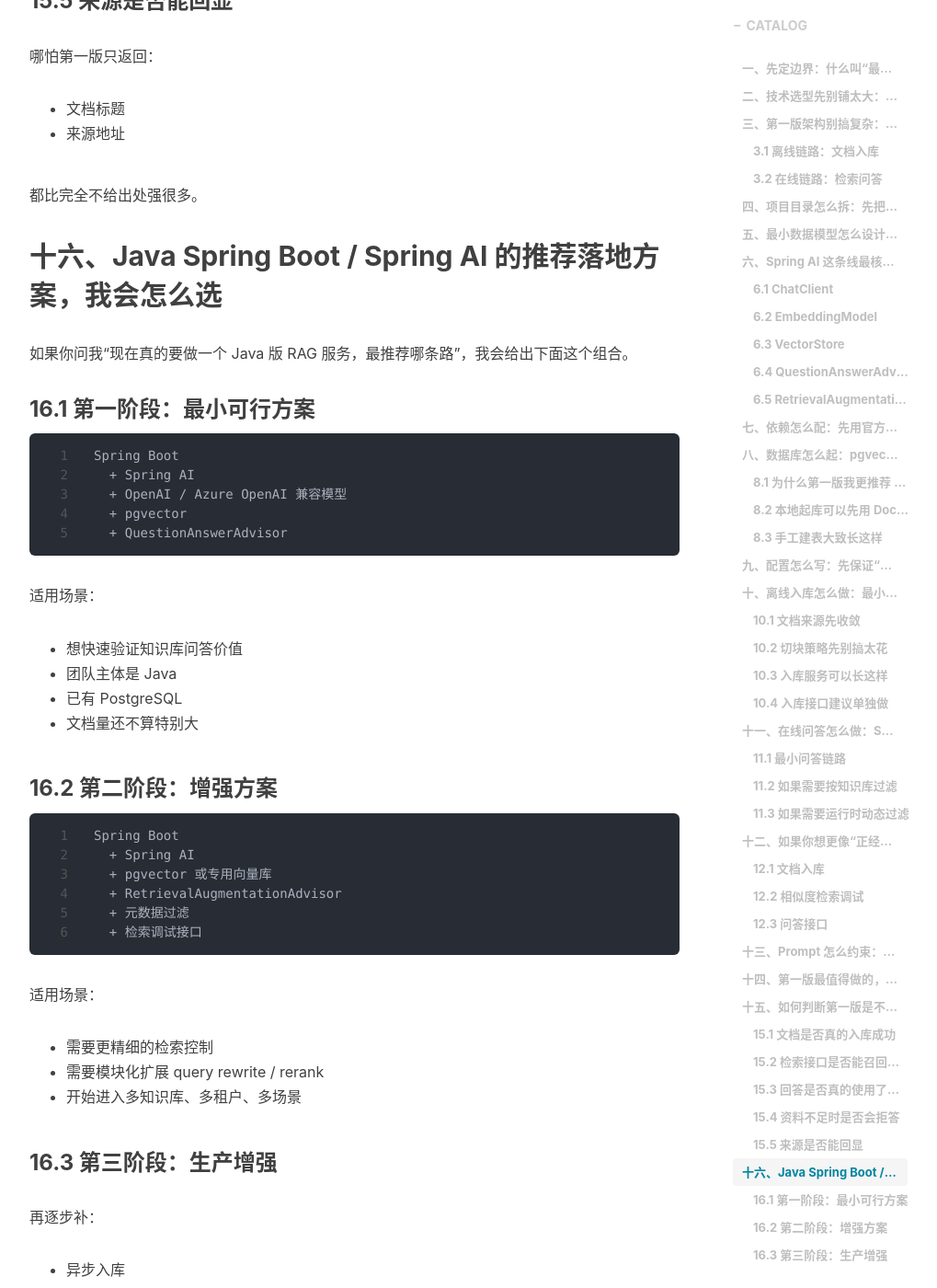
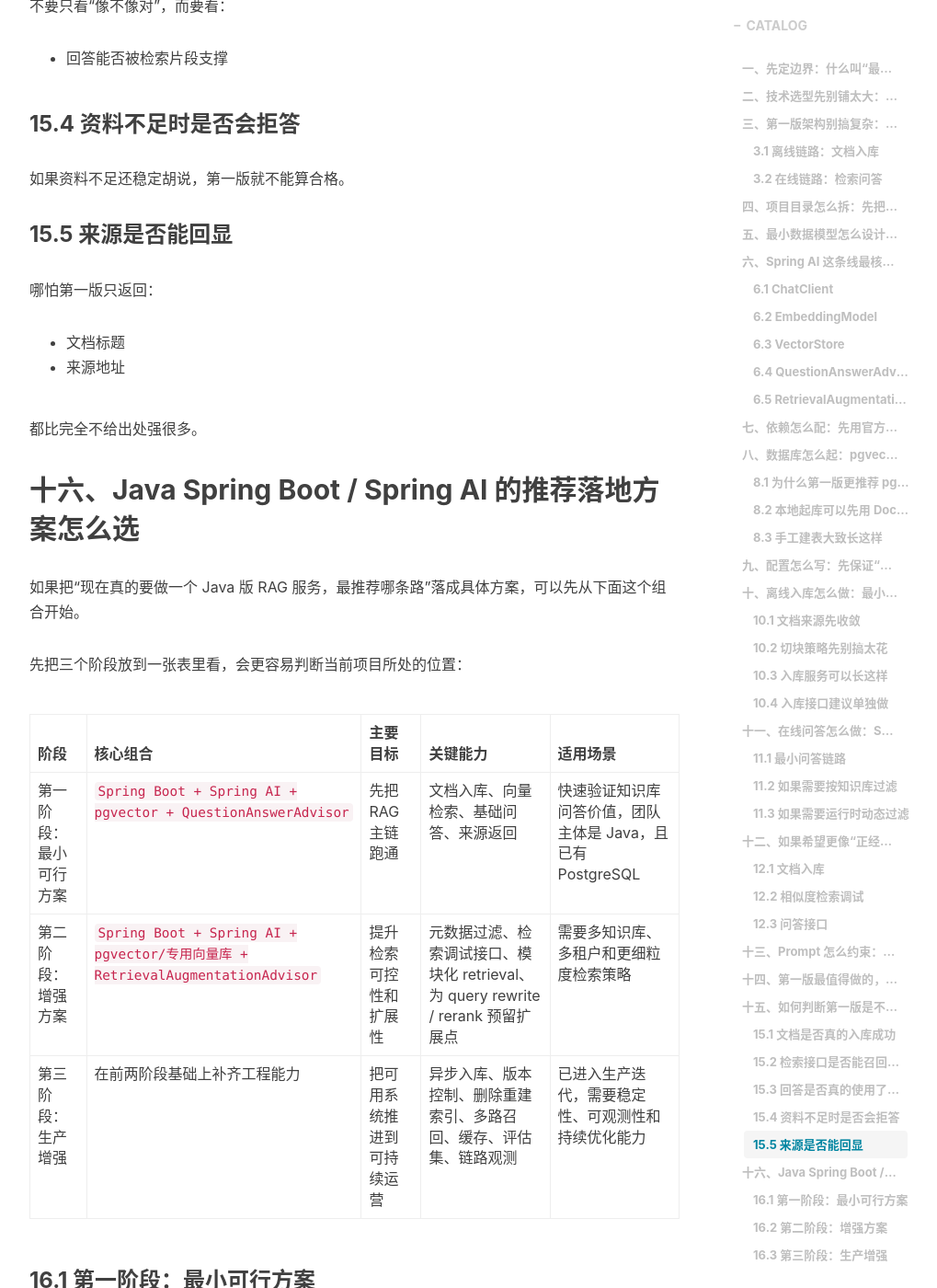
Before and after one commit to zxNchuPG/zxNchuPG.github.io, a Jekyll site: the page built from _posts/2026-06-08-最小RAG项目落地.markdown, in a window 1280 px wide and 1400 px high, scrolled down 18212 px. Shown: the whole window at 92% size, without its empty margins (233-1252 px from the left). Built offline with Jekyll 4.4.1, drawn with Linux system fonts in a browser that asks for light colours; nearby versions of some CDN libraries; comment, search, counter and statistics services are not loaded; some of the changed text lies outside the part shown.

Commit message:
perf(参考资料格式调整):

````diff
--- a/_posts/2026-06-08-最小RAG项目落地.markdown
+++ b/_posts/2026-06-08-最小RAG项目落地.markdown
@@ -7,10 +7,12 @@ header-img:  "img/bg/bg-scattered.png"
 catalog:     true
 tags:
   - 学习笔记
-  - AI
   - RAG
+  - 知识库问答
   - Java
+  - Spring Boot
   - Spring AI
+  - pgvector
 ---
 
 > 这篇笔记的目标，不是继续解释 `RAG` 的概念，而是把问题直接落到“怎么起一个最小可行项目”上：如果现在要做一个能接文档、能入库、能检索、能回答、还能继续迭代的 RAG 服务，第一版到底应该长什么样。
@@ -18,16 +20,10 @@ tags:
 > 这篇内容会有明确的技术偏向：**优先给出 Java Spring Boot / Spring AI 的落地方案**，向量库侧默认从 `pgvector` 起步，因为它对很多已有 Java 后端团队来说心智成本最低。它更偏 MVP 方案、工程拆解和升级路线，不会把重点放在花哨的 agent 编排上。
 
 > 参考资料：
->
-> [Spring AI - Retrieval Augmented Generation](https://docs.spring.io/spring-ai/reference/api/retrieval-augmented-generation.html)
->
-> [Spring AI - Vector Databases](https://docs.spring.io/spring-ai/reference/api/vectordbs.html)
->
-> [Spring AI - PGvector](https://docs.spring.io/spring-ai/reference/api/vectordbs/pgvector.html)
->
-> [Microsoft Learn - Develop a RAG application with Spring AI and Azure OpenAI](https://learn.microsoft.com/en-us/training/modules/build-enterprise-ai-agents-with-java-spring/4-spring-ai-development/)
->
-> [Datawhale - All-in-RAG 第一节 RAG 简介](https://datawhalechina.github.io/all-in-rag/#/chapter1/01_RAG_intro)
+
+> 官方文档：[Spring AI - Retrieval Augmented Generation](https://docs.spring.io/spring-ai/reference/api/retrieval-augmented-generation.html) 、 [Spring AI - Vector Databases](https://docs.spring.io/spring-ai/reference/api/vectordbs.html) 、 [Spring AI - PGvector](https://docs.spring.io/spring-ai/reference/api/vectordbs/pgvector.html)
+
+> 实践参考：[Microsoft Learn - Develop a RAG application with Spring AI and Azure OpenAI](https://learn.microsoft.com/en-us/training/modules/build-enterprise-ai-agents-with-java-spring/4-spring-ai-development/) 、 [Datawhale - All-in-RAG 第一节 RAG 简介](https://datawhalechina.github.io/all-in-rag/#/chapter1/01_RAG_intro)
 
 [TOC]
 
@@ -35,7 +31,7 @@ tags:
 
 ## 一、先定边界：什么叫“最小 RAG 项目”
 
-我这里说的“最小”，不是指 demo 跑通一下就结束，而是指：
+这里说的“最小”，不是指 demo 跑通一下就结束，而是指：
 
 - 已经有基本的数据接入能力
 - 已经有向量化和检索能力
@@ -43,7 +39,7 @@ tags:
 - 已经能定位问题出在入库、检索还是生成
 - 但还没有把系统做复杂
 
-所以一个最小可行的 RAG 项目，我会建议至少具备下面 7 个能力：
+因此，一个最小可行的 RAG 项目至少应具备下面 7 个能力：
 
 1. 能导入一批文档
 2. 能把文档切块并写入向量库
@@ -57,7 +53,7 @@ tags:
 
 ## 二、技术选型先别铺太大：第一版为什么建议走 Spring Boot + Spring AI + pgvector
 
-如果你本身就是 Java 团队，我会更建议第一版从下面这条线起：
+对于 Java 团队，第一版更适合从下面这条技术线起步：
 
 ```text
 Spring Boot
@@ -75,13 +71,29 @@ Spring Boot
 - 第一版不需要额外引入专用向量库运维成本
 - 后续要升级到 `Qdrant`、`Milvus` 也不是推倒重来
 
-如果现在问我“最务实的启动姿势是什么”，我的答案通常会是：
+如果把“最务实的启动姿势”压缩成一句话，可以概括为：
 
 > **先用 Spring AI 把 RAG 主链跑通，向量存储先用 pgvector 验证价值。**
 
 ## 三、第一版架构别搞复杂：一条最小链路就够了
 
 一个最小 RAG 项目，建议先拆成两条链路：
+
+```mermaid
+graph LR
+    A[文档来源] --> B[文本提取]
+    B --> C[切块]
+    C --> D[Embedding]
+    D --> E[pgvector]
+    Q[用户问题] --> R[Query Embedding]
+    R --> E
+    E --> S[Top K 检索]
+    S --> T[Prompt 组装]
+    T --> U[LLM 生成]
+    U --> V[答案与来源]
+```
+
+这张图对应的就是第一版最小链路：离线侧负责把文档变成可检索的向量数据，在线侧负责把用户问题转成检索请求，再把召回结果拼进 prompt 生成答案。
 
 ### 3.1 离线链路：文档入库
 
@@ -141,7 +153,7 @@ src/main/java
 - `prompt` 负责组装上下文和回答约束
 - `controller` 只负责暴露接口
 
-如果一开始就把这些都揉在一个 Service 里，后面你很难判断到底是哪一层出了问题。
+如果一开始就把这些都揉在一个 Service 里，后面很难判断到底是哪一层出了问题。
 
 ## 五、最小数据模型怎么设计：不要只存 embedding
 
@@ -168,7 +180,7 @@ src/main/java
 
 为什么元数据重要？
 
-因为后面你一定会遇到这些需求：
+因为后面常见需求通常会落到这些方向：
 
 - 只查某个知识库
 - 只查某类文档
@@ -180,7 +192,7 @@ src/main/java
 
 ## 六、Spring AI 这条线最核心的几个对象，要先认清
 
-如果你准备用 Spring AI 做第一版 RAG，我建议先把下面几个对象关系看明白。
+如果准备用 Spring AI 做第一版 RAG，建议先把下面几个对象关系看清楚。
 
 ### 6.1 `ChatClient`
 
@@ -208,13 +220,13 @@ src/main/java
 - 把检索结果拼到用户问题里
 - 再交给模型生成答案
 
-如果你现在只做第一版，`QuestionAnswerAdvisor` 已经足够。
+如果只是第一版最小项目，`QuestionAnswerAdvisor` 已经足够。
 
 ### 6.5 `RetrievalAugmentationAdvisor`
 
 这是比 `QuestionAnswerAdvisor` 更模块化的一层。
 
-它允许你把流程拆成：
+这一层允许把流程拆成：
 
 - pre-retrieval
 - retrieval
@@ -268,7 +280,7 @@ src/main/java
 </dependencies>
 ```
 
-如果你后面想从简单问答升级到模块化 RAG，再补：
+如果后面想从简单问答升级到模块化 RAG，再补：
 
 ```xml
 <dependency>
@@ -286,13 +298,13 @@ src/main/java
 
 ## 八、数据库怎么起：pgvector 是第一版很合适的起点
 
-### 8.1 为什么第一版我更推荐 `pgvector`
+### 8.1 为什么第一版更推荐 `pgvector`
 
-因为它适合回答下面这个问题：
+它更适合回答一个很常见的问题：
 
-> 我已经是 Java + Spring Boot + PostgreSQL 团队了，能不能先不引入独立向量库？
+> 已有 Java + Spring Boot + PostgreSQL 团队，是否可以先不引入独立向量库？
 
-答案通常是可以。
+在很多 MVP 场景下，答案是可以。
 
 它的优势很直接：
 
@@ -343,10 +355,10 @@ CREATE TABLE IF NOT EXISTS vector_store (
 CREATE INDEX ON vector_store USING HNSW (embedding vector_cosine_ops);
 ```
 
-如果你使用 Spring AI 的自动 schema 初始化，也可以让它帮你建，但要注意：
+如果使用 Spring AI 的自动 schema 初始化，也可以让框架帮忙建表，但要注意：
 
 - 新版本需要显式开启 `initialize-schema`
-- embedding 维度要和你的模型一致
+- embedding 维度要和所选模型一致
 
 ## 九、配置怎么写：先保证“能接模型、能连数据库、能自动建表”
 
@@ -377,13 +389,13 @@ spring:
         dimensions: 1536
 ```
 
-如果你走的是 Azure OpenAI 或其他兼容实现，主要替换的是模型配置，不影响整体思路。
+如果使用的是 Azure OpenAI 或其他兼容实现，主要替换的是模型配置，不影响整体思路。
 
 ## 十、离线入库怎么做：最小实现先把文档读、切、存跑通
 
 ### 10.1 文档来源先收敛
 
-第一版强烈建议你只支持 1 到 2 种输入格式，比如：
+第一版强烈建议先只支持 1 到 2 种输入格式，比如：
 
 - Markdown
 - PDF
@@ -442,7 +454,7 @@ public class RagIngestService {
 }
 ```
 
-这里的重点不是 `vectorStore.add()` 这一行本身，而是你在入库前已经把：
+这里的重点不是 `vectorStore.add()` 这一行本身，而是入库前已经把：
 
 - chunk 内容
 - 文档身份
@@ -471,7 +483,7 @@ public class RagIngestService {
 
 ## 十一、在线问答怎么做：Spring AI 最小方案可以直接上 `QuestionAnswerAdvisor`
 
-这是 Spring AI 官方给的最直接 RAG 方式，也是我认为第一版最好用的方式。
+这是 Spring AI 官方给出的最直接 RAG 方式，也是第一版最容易落地的方式。
 
 ### 11.1 最小问答链路
 
@@ -529,7 +541,7 @@ var advisor = QuestionAnswerAdvisor.builder(vectorStore)
         .build();
 ```
 
-这样你就可以按：
+这样就可以按：
 
 - 知识库
 - 文档类型
@@ -542,9 +554,9 @@ var advisor = QuestionAnswerAdvisor.builder(vectorStore)
 
 Spring AI 也支持在请求时动态传 filter。
 
-这在多知识库、多租户场景里非常实用，因为你不用为每个知识库都 new 一套固定 client。
+这在多知识库、多租户场景里非常实用，因为不需要为每个知识库都创建一套固定 client。
 
-## 十二、如果你想更像“正经接口服务”，建议至少暴露这 3 类 API
+## 十二、如果希望更像“正经接口服务”，建议至少暴露这 3 类 API
 
 ### 12.1 文档入库
 
@@ -572,7 +584,7 @@ GET /api/rag/search?q=...
 
 这是线上排问题非常重要的接口。
 
-因为当用户说“答得不对”时，你必须先知道：
+因为当线上反馈“答得不对”时，必须先知道：
 
 - 是没召回到
 - 还是召回到了但没用好
@@ -599,7 +611,7 @@ POST /api/rag/ask
 
 最小 RAG 项目里，prompt 不求花哨，但一定要清楚。
 
-我建议至少表达 4 件事：
+这类 prompt 至少要表达 4 件事：
 
 1. 只能基于检索到的内容回答
 2. 证据不足时明确说不知道
@@ -630,9 +642,9 @@ POST /api/rag/ask
 - 最终拼给模型的上下文是什么
 - 回答引用了哪些来源
 
-如果没有这些信息，后面用户一说“答错了”，你基本只能靠猜。
+如果没有这些信息，后面一旦出现“答错了”的反馈，排查基本只能靠猜。
 
-所以我会建议第一版就加最基础的日志和调试开关。
+所以第一版就建议加上最基础的日志和调试开关。
 
 ## 十五、如何判断第一版是不是合格：先看这 5 个问题
 
@@ -669,9 +681,17 @@ POST /api/rag/ask
 
 都比完全不给出处强很多。
 
-## 十六、Java Spring Boot / Spring AI 的推荐落地方案，我会怎么选
+## 十六、Java Spring Boot / Spring AI 的推荐落地方案怎么选
 
-如果你问我“现在真的要做一个 Java 版 RAG 服务，最推荐哪条路”，我会给出下面这个组合。
+如果把“现在真的要做一个 Java 版 RAG 服务，最推荐哪条路”落成具体方案，可以先从下面这个组合开始。
+
+先把三个阶段放到一张表里看，会更容易判断当前项目所处的位置：
+
+| 阶段 | 核心组合 | 主要目标 | 关键能力 | 适用场景 |
+| --- | --- | --- | --- | --- |
+| 第一阶段：最小可行方案 | `Spring Boot + Spring AI + pgvector + QuestionAnswerAdvisor` | 先把 RAG 主链跑通 | 文档入库、向量检索、基础问答、来源返回 | 快速验证知识库问答价值，团队主体是 Java，且已有 PostgreSQL |
+| 第二阶段：增强方案 | `Spring Boot + Spring AI + pgvector/专用向量库 + RetrievalAugmentationAdvisor` | 提升检索可控性和扩展性 | 元数据过滤、检索调试接口、模块化 retrieval、为 query rewrite / rerank 预留扩展点 | 需要多知识库、多租户和更细粒度检索策略 |
+| 第三阶段：生产增强 | 在前两阶段基础上补齐工程能力 | 把可用系统推进到可持续运营 | 异步入库、版本控制、删除重建索引、多路召回、缓存、评估集、链路观测 | 已进入生产迭代，需要稳定性、可观测性和持续优化能力 |
 
 ### 16.1 第一阶段：最小可行方案
 
@@ -724,7 +744,7 @@ Spring Boot
 
 ## 十七、什么时候该从 `QuestionAnswerAdvisor` 升级到模块化 RAG
 
-如果你已经遇到下面这些问题，就说明该升级了：
+如果已经遇到下面这些问题，就说明该升级了：
 
 - 不同问题需要不同检索策略
 - 只靠 top k 效果波动很大
@@ -769,7 +789,7 @@ Spring Boot
 
 第一版最怕的不是技术不够高级，而是链路太长，问题定位不了。
 
-## 十九、如果我现在从 0 开一个 Java RAG 小项目，我会按这个顺序做
+## 十九、如果从 0 开一个 Java RAG 小项目，可以按这个顺序做
 
 1. 起一个 Spring Boot 工程
 2. 接入 Spring AI 和一个稳定模型
@@ -787,13 +807,13 @@ Spring Boot
 - 复杂编排
 - 多模型切换
 
-## 二十、最后收个口：最小项目真正要证明的，不是“我会调 AI API”
+## 二十、最后收个口：最小项目真正要证明的，不是“会调 AI API”
 
-如果把这篇笔记压缩成一句话，我最想强调的是：
+如果把这篇笔记压缩成一句话，核心结论是：
 
-> **最小 RAG 项目要证明的，不是“模型能回答”，而是“你的文档能被稳定入库、稳定召回、稳定约束生成”。**
+> **最小 RAG 项目要证明的，不是“模型能回答”，而是“文档能被稳定入库、稳定召回、稳定约束生成”。**
 
-而在 Java Spring Boot 生态里，我认为最务实的起步方案就是：
+而在 Java Spring Boot 生态里，更务实的起步方案可以概括为：
 
 > **Spring Boot + Spring AI + pgvector + QuestionAnswerAdvisor。**
 
````
Also changed, not shown: _posts/2026-06-09-Sentinel原理与源码解析.markdown (+6 -18 lines).
